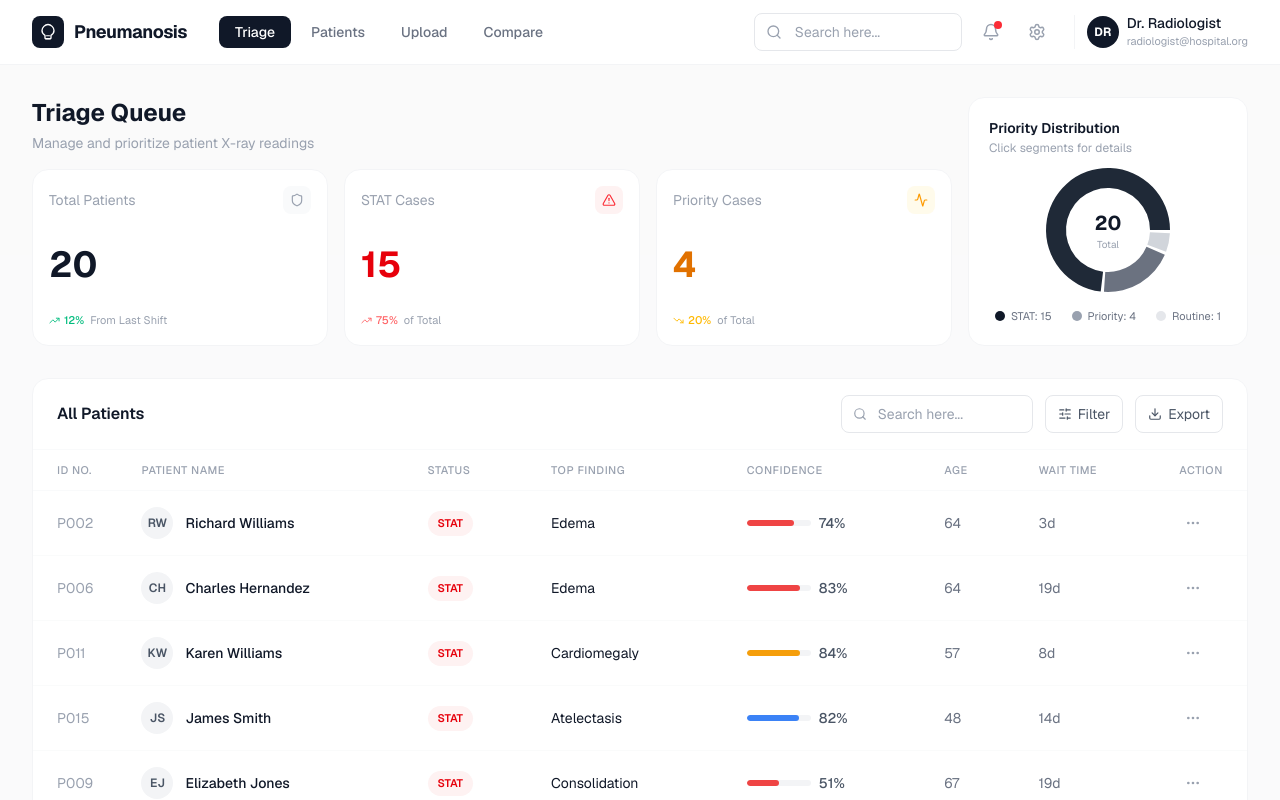
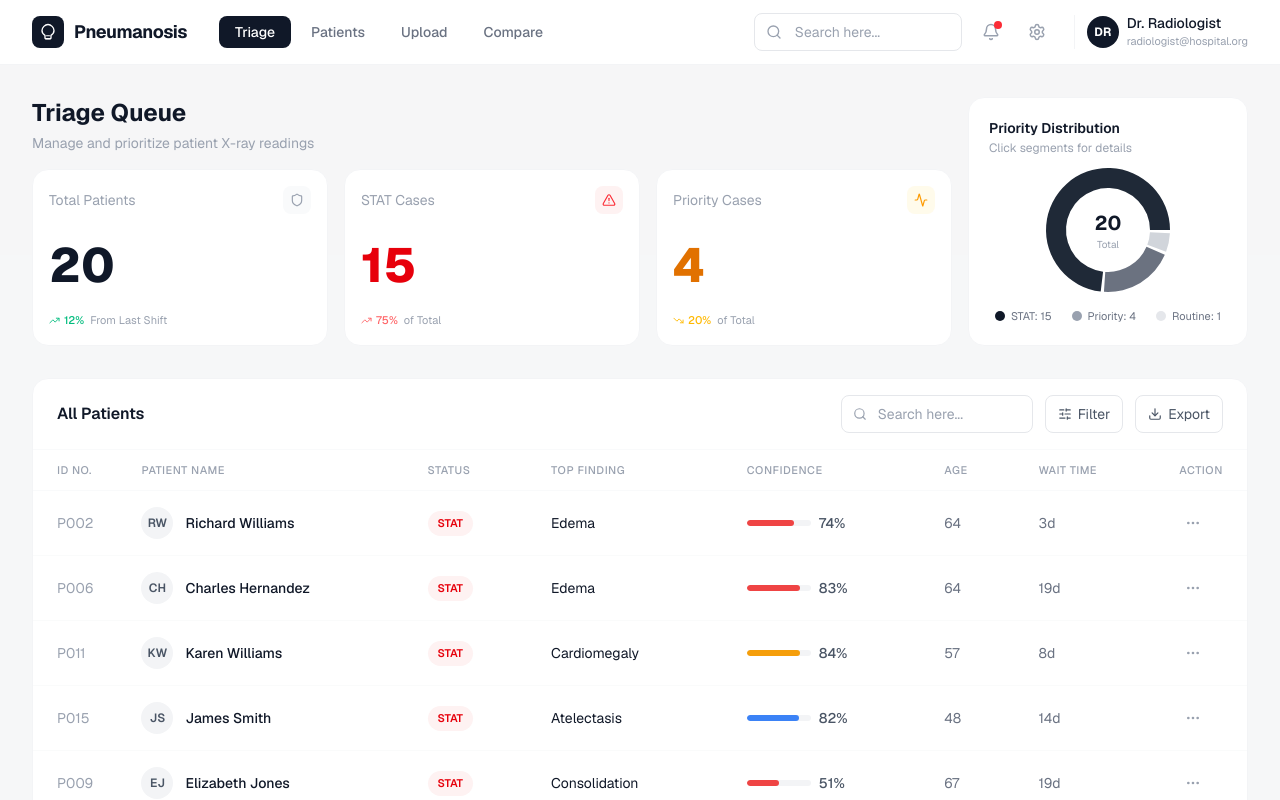
Before and after one commit to 4ena/Chest-X-ray-Abnormality-Screening, a Next.js app in the folder dashboard/: page / in a window 1280 px wide. Built offline with nearby package versions, Linux system fonts and the light colour scheme.

Commit message:
Enlarge stat numbers, center content on wide screens
- Stat numbers text-4xl → text-5xl font-extrabold for emphasis
- max-w-screen-2xl mx-auto on nav + content for centered layout on ultrawide
- Slightly darker bg (gray-100/50) to frame content area

```diff
--- a/dashboard/src/app/page.tsx
+++ b/dashboard/src/app/page.tsx
@@ -26,7 +26,7 @@ export default function Home() {
   }, []);
 
   return (
-    <div className="h-screen bg-gray-50/40 flex flex-col overflow-hidden">
+    <div className="h-screen bg-gray-100/50 flex flex-col overflow-hidden">
       <TopNav activeView={activeView} onViewChange={setActiveView} />
 
       <main className="flex-1 overflow-hidden">
--- a/dashboard/src/components/TopNav.tsx
+++ b/dashboard/src/components/TopNav.tsx
@@ -18,7 +18,7 @@ interface TopNavProps {
 export default function TopNav({ activeView, onViewChange }: TopNavProps) {
   return (
     <nav className="sticky top-0 z-50 bg-white border-b border-gray-100">
-      <div className="px-8 flex items-center justify-between h-16">
+      <div className="max-w-screen-2xl mx-auto px-8 flex items-center justify-between h-16">
         {/* Brand */}
         <div className="flex items-center gap-8">
           <button onClick={() => onViewChange("triage")} className="flex items-center gap-2.5">
--- a/dashboard/src/components/TriageView.tsx
+++ b/dashboard/src/components/TriageView.tsx
@@ -86,7 +86,7 @@ export default function TriageView({ onSelectPatient }: TriageViewProps) {
   const routine = patients.filter(p => getHighestTier(p.findings) === 4).length;
 
   return (
-    <div className="px-8 py-8">
+    <div className="max-w-screen-2xl mx-auto px-8 py-8">
       {/* Stats row: title+3 cards on left, chart card on right */}
       <div className="grid grid-cols-[1fr_280px] gap-4 mb-8">
         {/* Left: title + 3 stat cards */}
@@ -104,7 +104,7 @@ export default function TriageView({ onSelectPatient }: TriageViewProps) {
                   <Shield size={14} className="text-gray-400" />
                 </div>
               </div>
-              <p className="text-4xl font-bold text-gray-900">{patients.length}</p>
+              <p className="text-5xl font-extrabold text-gray-900">{patients.length}</p>
               <div className="flex items-center gap-1 mt-1">
                 <TrendingUp size={11} className="text-emerald-500" />
                 <span className="text-[11px] text-emerald-500 font-medium">12%</span>
@@ -120,7 +120,7 @@ export default function TriageView({ onSelectPatient }: TriageViewProps) {
                   <AlertTriangle size={14} className="text-red-500" />
                 </div>
               </div>
-              <p className="text-4xl font-bold text-red-600">{stat}</p>
+              <p className="text-5xl font-extrabold text-red-600">{stat}</p>
               <div className="flex items-center gap-1 mt-1">
                 <TrendingUp size={11} className="text-red-400" />
                 <span className="text-[11px] text-red-400 font-medium">{Math.round((stat / patients.length) * 100)}%</span>
@@ -136,7 +136,7 @@ export default function TriageView({ onSelectPatient }: TriageViewProps) {
                   <Activity size={14} className="text-amber-500" />
                 </div>
               </div>
-              <p className="text-4xl font-bold text-amber-600">{priority}</p>
+              <p className="text-5xl font-extrabold text-amber-600">{priority}</p>
               <div className="flex items-center gap-1 mt-1">
                 <TrendingDown size={11} className="text-amber-400" />
                 <span className="text-[11px] text-amber-400 font-medium">{Math.round((priority / patients.length) * 100)}%</span>
```
